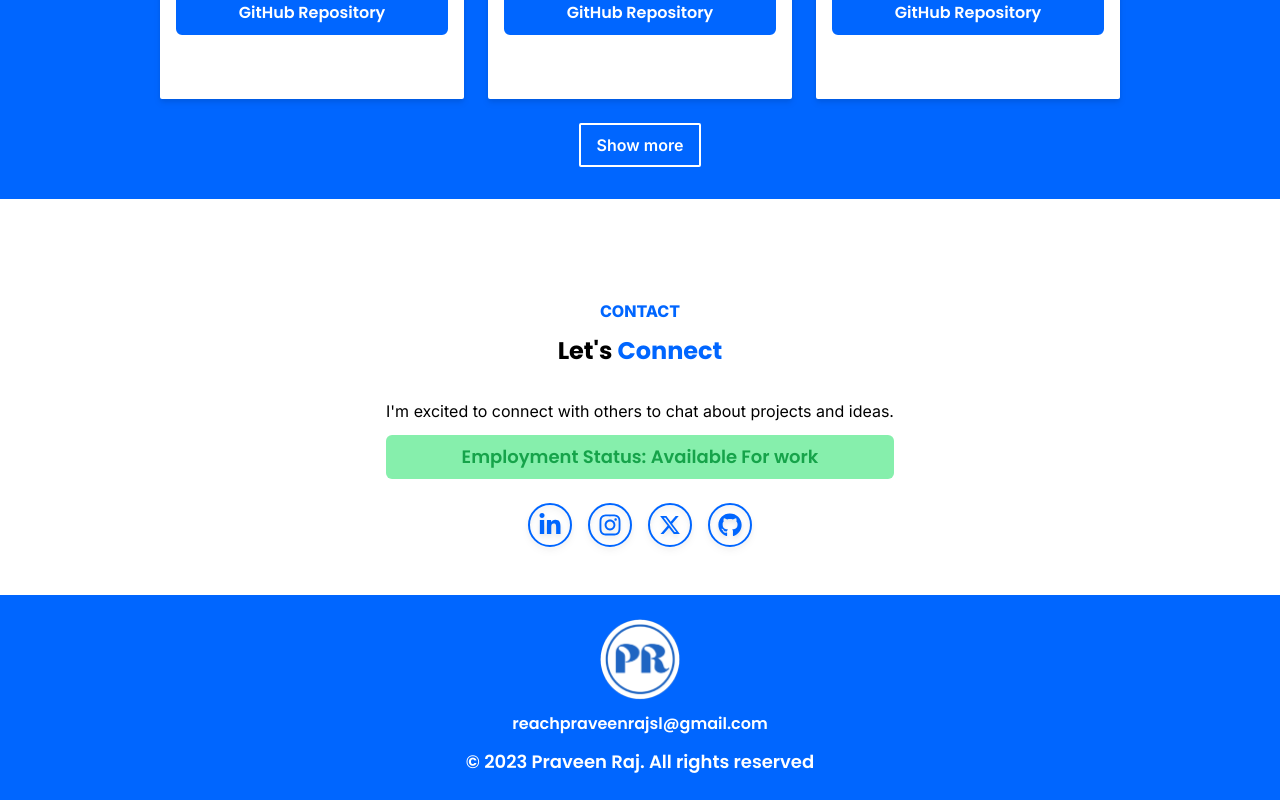
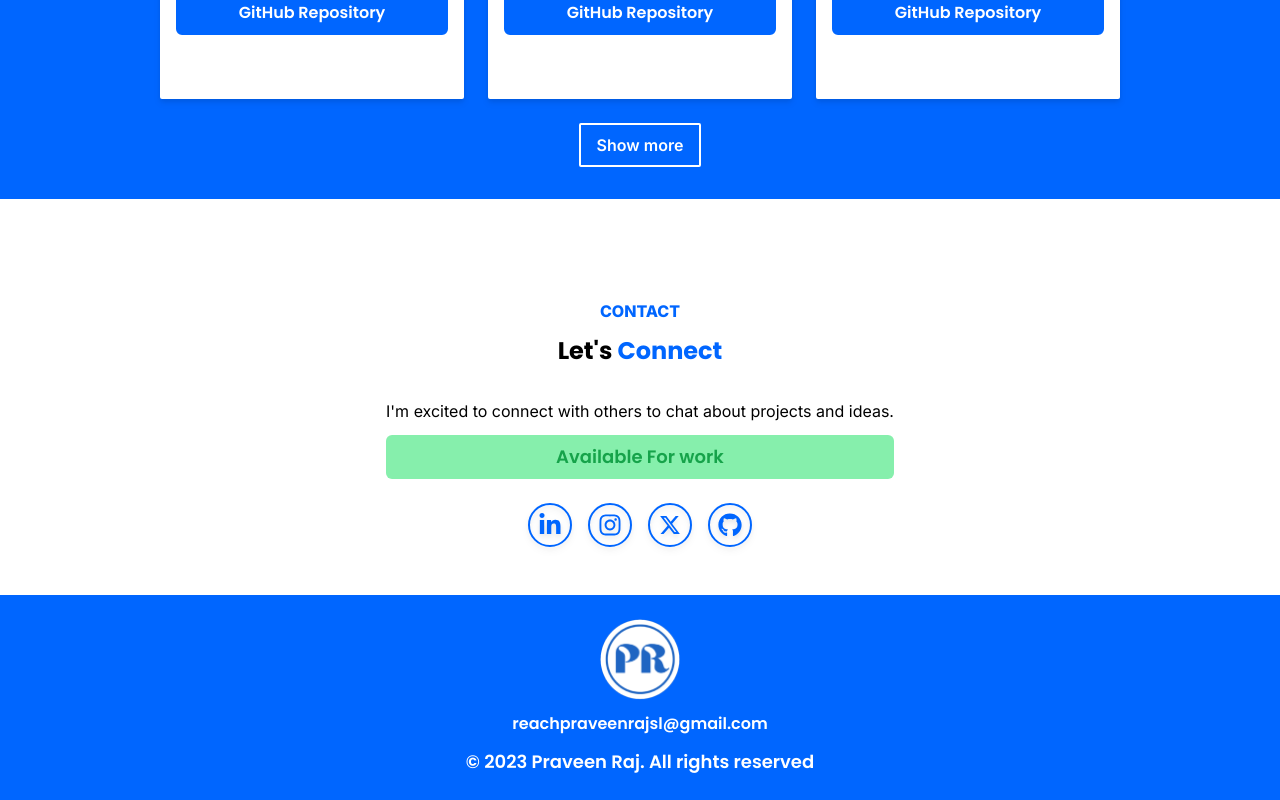
Before and after one commit to Praveenraj002/portfolio-v2, a React (Vite) app: page / in a window 1280 px wide. Shown: the part 3383-4183 px from the top of the page. Built offline with nearby package versions, Linux system fonts and the light colour scheme.

Commit message:
added changes

```diff
--- a/src/sections/Contact.jsx
+++ b/src/sections/Contact.jsx
@@ -17,21 +17,23 @@ const Contact = () => {
               Let&apos;s <span className="text-atlassianBlue">Connect</span>
             </SectionHeader>
           </div>
-          <div className="text-center my-2 ">
+          <div className="text-center my-2">
             <p className="mb-3">
               I&apos;m excited to connect with others to chat about projects and
               ideas.
             </p>
             <h2
-              className="relative text-sm md:text-lg text-center font-poppins font-semibold text-green-600 bg-green-300 rounded-md py-2 px-4 flex flex-row items-center justify-center"
+              className="relative text-sm md:text-lg text-center font-poppins font-semibold text-green-600 bg-green-300 rounded-md py-2 px-4 block"
               data-aos="flip-up"
             >
-              Employment Status:{" "}
-              {/* <span>
-                <GoDotFill />
-              </span> */}
               Available For work
             </h2>
+            {/* <h2
+              className="relative text-sm md:text-lg text-center font-poppins font-semibold text-red-600 bg-red-300 rounded-md py-2 px-4 block"
+              data-aos="flip-up"
+            >
+              Unavailable for work
+            </h2> */}
           </div>
         </div>
         <div
```
